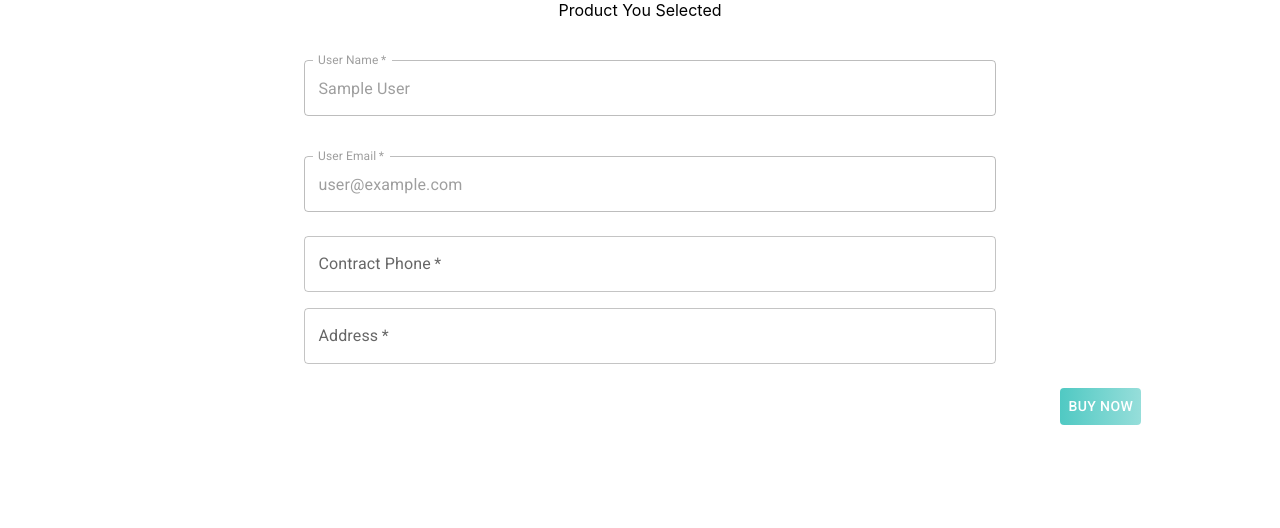
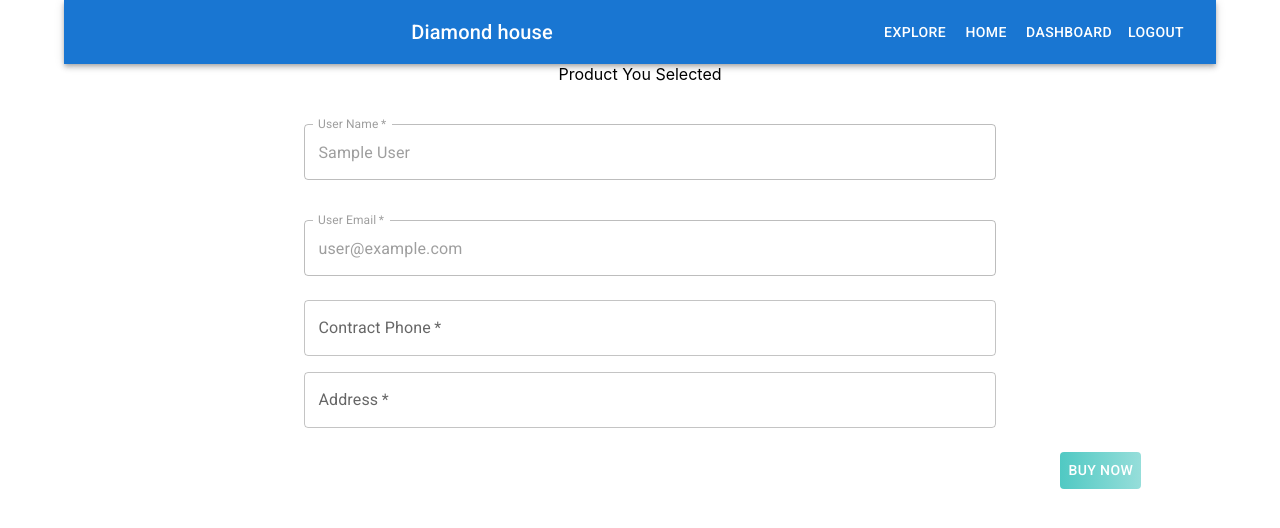
Before and after one commit to krishnacheashty/Diamond-would, a React (Create React App) app: page /parchage/1 in a window 1280 px wide. Shown: the top 528 px of the page. Built offline with nearby package versions, Linux system fonts and the light colour scheme; no server answers; sample sign-in values are in the browser's storage.

Commit message:
navber adder

```diff
--- a/src/pages/HomePage/Products/parchage/Parchage.js
+++ b/src/pages/HomePage/Products/parchage/Parchage.js
@@ -4,6 +4,7 @@ import axios  from 'axios';
 import React, { useEffect, useState } from 'react';
 import { useParams } from 'react-router';
 import useAuth from '../../../hooks/useAuth';
+import NavbarTop from '../../../sheared/navigation/NavbarTop';
 
 
 
@@ -63,6 +64,8 @@ const Parchage = () => {
 
      }
     return (
+        <>
+        <NavbarTop/>
         <Box>
             Product You Selected
 
@@ -180,6 +183,7 @@ const Parchage = () => {
 
             </form>
         </Box>
+        </>
     );
 };
 
```
